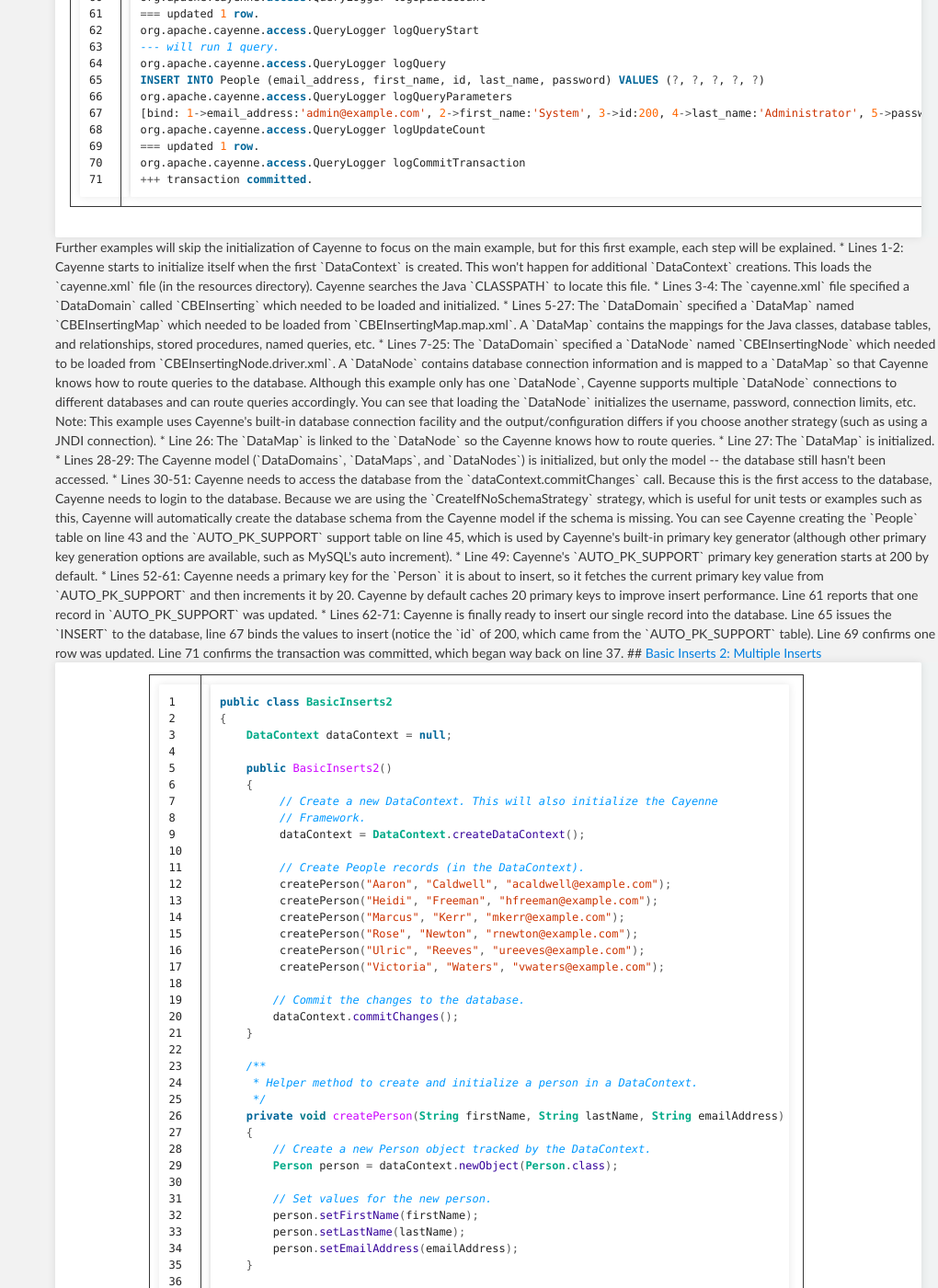
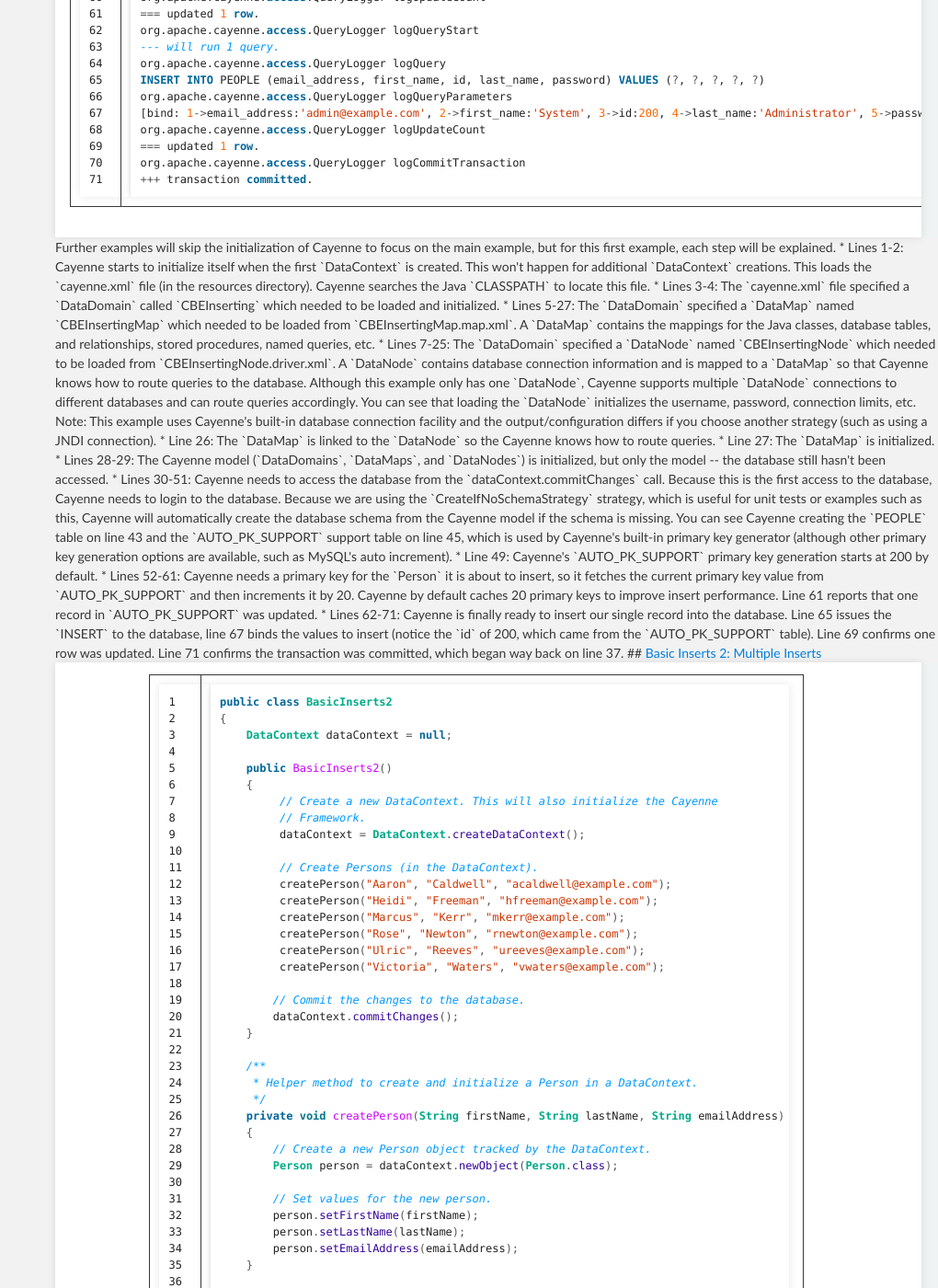
Before and after one commit to mrg/cbe, a Jekyll site: the page built from basic-inserts.md, in a window 1280 px wide and 1400 px high, scrolled down 2677 px. Shown: the whole window at 92% size, without its empty margins (260-1280 px from the left). Built offline with Jekyll 4.4.1, drawn with Linux system fonts in a browser that asks for light colours; Markdown is read by kramdown in place of the engine named in the settings; some of the changed text lies outside the part shown.

Commit message:
Removed inputs (not needed), changed People to PEOPLE to match the model, removed username and added email address.

```diff
--- a/basic-inserts.md
+++ b/basic-inserts.md
@@ -17,7 +17,7 @@ title: Cayenne by Example - Basic Inserts
     <td>InsertingObjects/BasicInserts/src/main/resources</td>
   </tr>
     <td>Inputs</td>
-    <td>FirstNames.txt, LastNames.txt</td>
+    <td>N/A</td>
   <tr>
   </tr>
   <tr>
@@ -135,29 +135,29 @@ Detected and installed adapter: org.apache.cayenne.dba.h2.H2Adapter
 org.apache.cayenne.access.dbsync.CreateIfNoSchemaStrategy processSchemaUpdate
 No schema detected, will create mapped tables
 org.apache.cayenne.access.QueryLogger logQuery
-CREATE TABLE People (first_name VARCHAR(25) NULL, id BIGINT NOT NULL, last_name VARCHAR(25) NULL, PRIMARY KEY (id))
+CREATE TABLE PEOPLE (first_name VARCHAR(25) NULL, id BIGINT NOT NULL, last_name VARCHAR(25) NULL, PRIMARY KEY (id))
 org.apache.cayenne.access.QueryLogger logQuery
 CREATE TABLE AUTO_PK_SUPPORT (  TABLE_NAME CHAR(100) NOT NULL,  NEXT_ID BIGINT NOT NULL,  PRIMARY KEY(TABLE_NAME))
 org.apache.cayenne.access.QueryLogger logQuery
-DELETE FROM AUTO_PK_SUPPORT WHERE TABLE_NAME IN ('People')
+DELETE FROM AUTO_PK_SUPPORT WHERE TABLE_NAME IN ('PEOPLE')
 org.apache.cayenne.access.QueryLogger logQuery
-INSERT INTO AUTO_PK_SUPPORT (TABLE_NAME, NEXT_ID) VALUES ('People', 200)
+INSERT INTO AUTO_PK_SUPPORT (TABLE_NAME, NEXT_ID) VALUES ('PEOPLE', 200)
 org.apache.cayenne.access.QueryLogger log
 Detected and installed adapter: org.apache.cayenne.dba.h2.H2Adapter
 org.apache.cayenne.access.QueryLogger logQueryStart
 --- will run 2 queries.
 org.apache.cayenne.access.QueryLogger logQuery
-SELECT NEXT_ID FROM AUTO_PK_SUPPORT WHERE TABLE_NAME = 'People'
+SELECT NEXT_ID FROM AUTO_PK_SUPPORT WHERE TABLE_NAME = 'PEOPLE'
 org.apache.cayenne.access.QueryLogger logSelectCount
 === returned 1 row. - took 5 ms.
 org.apache.cayenne.access.QueryLogger logQuery
-UPDATE AUTO_PK_SUPPORT SET NEXT_ID = NEXT_ID + 20 WHERE TABLE_NAME = 'People'
+UPDATE AUTO_PK_SUPPORT SET NEXT_ID = NEXT_ID + 20 WHERE TABLE_NAME = 'PEOPLE'
 org.apache.cayenne.access.QueryLogger logUpdateCount
 === updated 1 row.
 org.apache.cayenne.access.QueryLogger logQueryStart
 --- will run 1 query.
 org.apache.cayenne.access.QueryLogger logQuery
-INSERT INTO People (email_address, first_name, id, last_name, password) VALUES (?, ?, ?, ?, ?)
+INSERT INTO PEOPLE (email_address, first_name, id, last_name, password) VALUES (?, ?, ?, ?, ?)
 org.apache.cayenne.access.QueryLogger logQueryParameters
 [bind: 1->email_address:'admin@example.com', 2->first_name:'System', 3->id:200, 4->last_name:'Administrator', 5->password:NULL]
 org.apache.cayenne.access.QueryLogger logUpdateCount
@@ -175,7 +175,7 @@ Further examples will skip the initialization of Cayenne to focus on the main ex
 * Line 26: The `DataMap` is linked to the `DataNode` so the Cayenne knows how to route queries.
 * Line 27: The `DataMap` is initialized.
 * Lines 28-29: The Cayenne model (`DataDomains`, `DataMaps`, and `DataNodes`) is initialized, but only the model -- the database still hasn't been accessed.
-* Lines 30-51: Cayenne needs to access the database from the `dataContext.commitChanges` call.  Because this is the first access to the database, Cayenne needs to login to the database.  Because we are using the `CreateIfNoSchemaStrategy` strategy, which is useful for unit tests or examples such as this, Cayenne will automatically create the database schema from the Cayenne model if the schema is missing.  You can see Cayenne creating the `People` table on line 43 and the `AUTO_PK_SUPPORT` support table on line 45, which is used by Cayenne's built-in primary key generator (although other primary key generation options are available, such as MySQL's auto increment).
+* Lines 30-51: Cayenne needs to access the database from the `dataContext.commitChanges` call.  Because this is the first access to the database, Cayenne needs to login to the database.  Because we are using the `CreateIfNoSchemaStrategy` strategy, which is useful for unit tests or examples such as this, Cayenne will automatically create the database schema from the Cayenne model if the schema is missing.  You can see Cayenne creating the `PEOPLE` table on line 43 and the `AUTO_PK_SUPPORT` support table on line 45, which is used by Cayenne's built-in primary key generator (although other primary key generation options are available, such as MySQL's auto increment).
 * Line 49: Cayenne's `AUTO_PK_SUPPORT` primary key generation starts at 200 by default.
 * Lines 52-61: Cayenne needs a primary key for the `Person` it is about to insert, so it fetches the current primary key value from `AUTO_PK_SUPPORT` and then increments it by 20.  Cayenne by default caches 20 primary keys to improve insert performance.  Line 61 reports that one record in `AUTO_PK_SUPPORT` was updated.
 * Lines 62-71: Cayenne is finally ready to insert our single record into the database.  Line 65 issues the `INSERT` to the database, line 67 binds the values to insert (notice the `id` of 200, which came from the `AUTO_PK_SUPPORT` table).  Line 69 confirms one row was updated.  Line 71 confirms the transaction was committed, which began way back on line 37.
@@ -193,7 +193,7 @@ public class BasicInserts2
          // Framework.
          dataContext = DataContext.createDataContext();
 
-         // Create People records (in the DataContext).
+         // Create Persons (in the DataContext).
          createPerson("Aaron", "Caldwell", "acaldwell@example.com");
          createPerson("Heidi", "Freeman", "hfreeman@example.com");
          createPerson("Marcus", "Kerr", "mkerr@example.com");
@@ -206,7 +206,7 @@ public class BasicInserts2
     }
 
     /**
-     * Helper method to create and initialize a person in a DataContext.
+     * Helper method to create and initialize a Person in a DataContext.
      */
     private void createPerson(String firstName, String lastName, String emailAddress)
     {
@@ -233,7 +233,7 @@ This example is identical to Basic Inserts 2, except the `createPerson` method m
 
 {% highlight java linenos %}
     /**
-     * Helper method to create and initialize a person in a DataContext.
+     * Helper method to create and initialize a Person in a DataContext.
      */
     private void createPerson(String firstName, String lastName, String emailAddress)
     {
```
Also changed, not shown: other parts of basic-inserts.md (+10 -10 lines).
